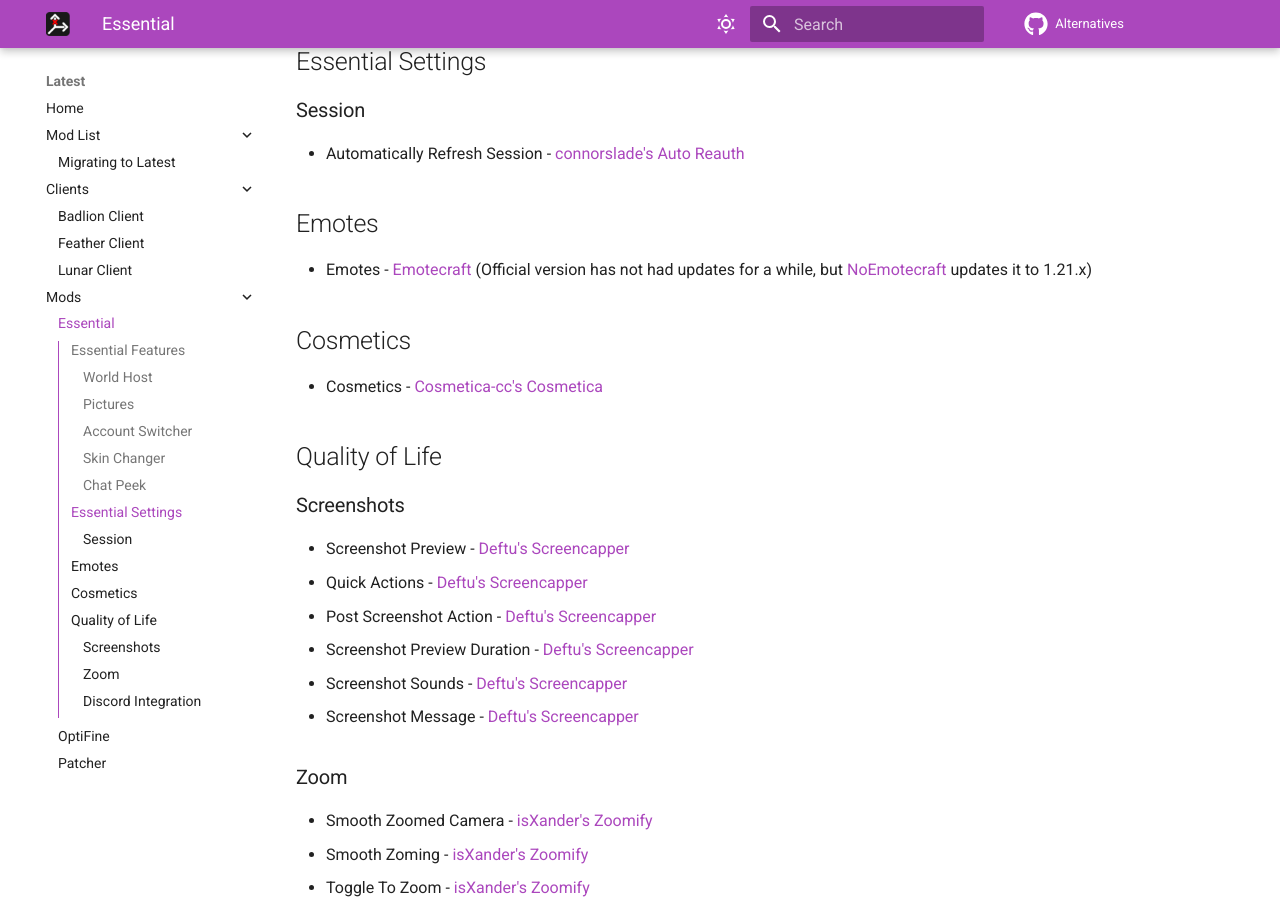
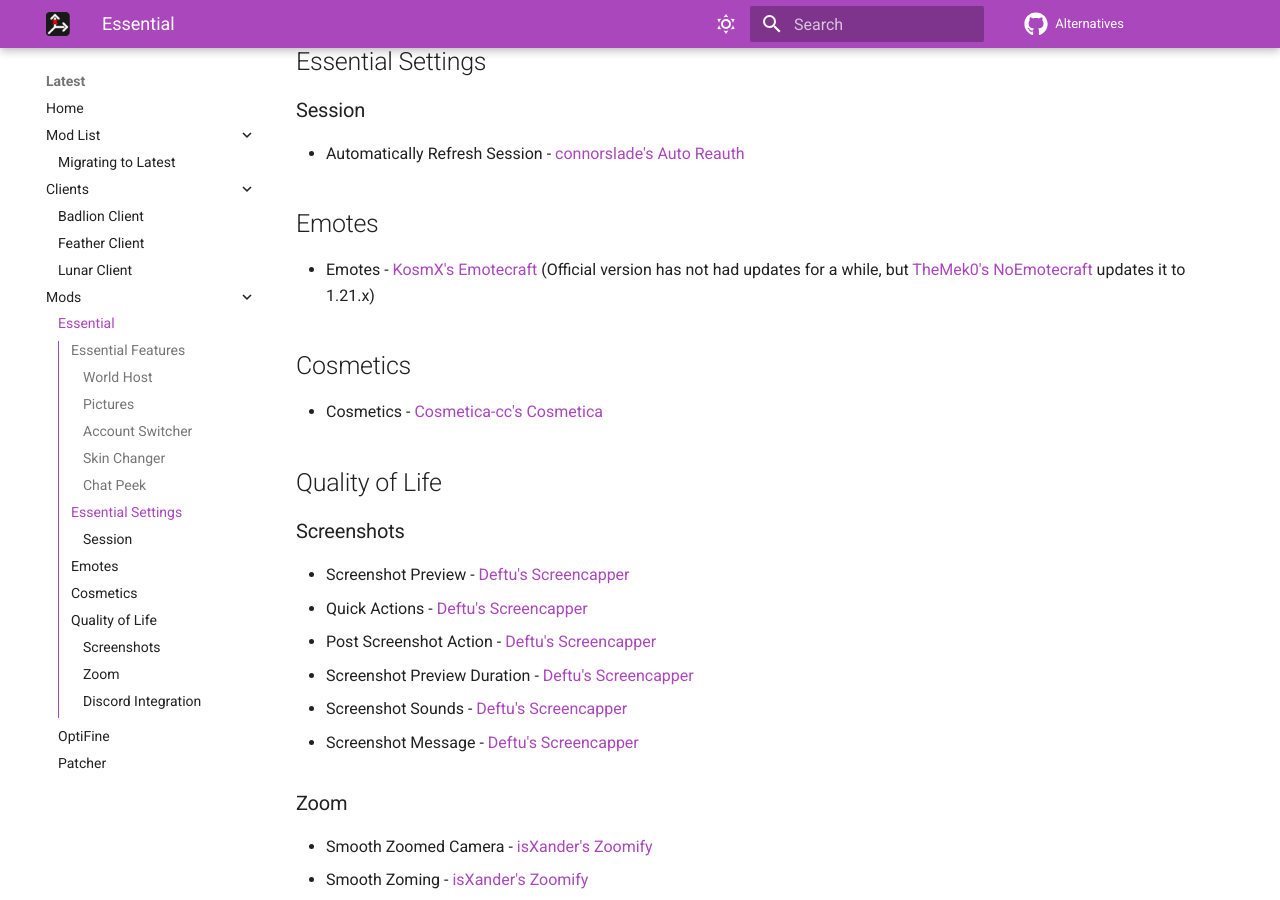
Before and after one commit to MicrocontrollersDev/Alternatives, an MkDocs documentation site: the page built from docs/latest/essential.md, in a window 1280 px wide and 900 px high, scrolled down 885 px. Built offline with MkDocs 1.6.1 and Material for MkDocs 9.7.7, drawn with Linux system fonts in a browser that asks for light colours; comment, search, counter and statistics services are not loaded.

```diff
--- a/docs/latest/essential.md
+++ b/docs/latest/essential.md
@@ -54,7 +54,7 @@
 
 ## Emotes
 
-* Emotes - [Emotecraft](https://modrinth.com/mod/emotecraft) (Official version has not had updates for a while, but [NoEmotecraft](https://modrinth.com/plugin/noemotecraft) updates it to 1.21.x)
+* Emotes - [KosmX's Emotecraft](https://modrinth.com/mod/emotecraft) (Official version has not had updates for a while, but [TheMek0's NoEmotecraft](https://modrinth.com/plugin/noemotecraft) updates it to 1.21.x)
 
 ## Cosmetics
 
```
